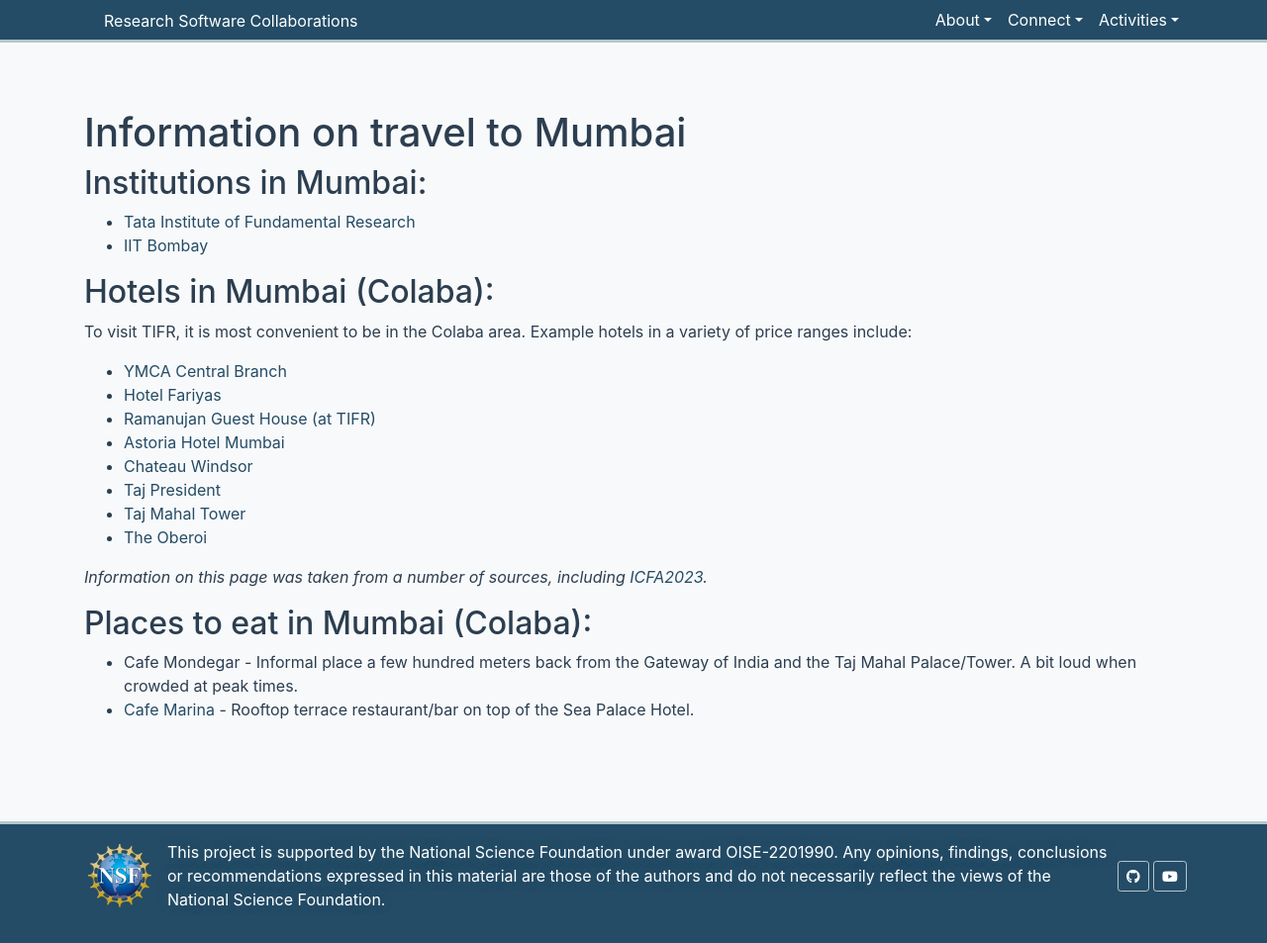
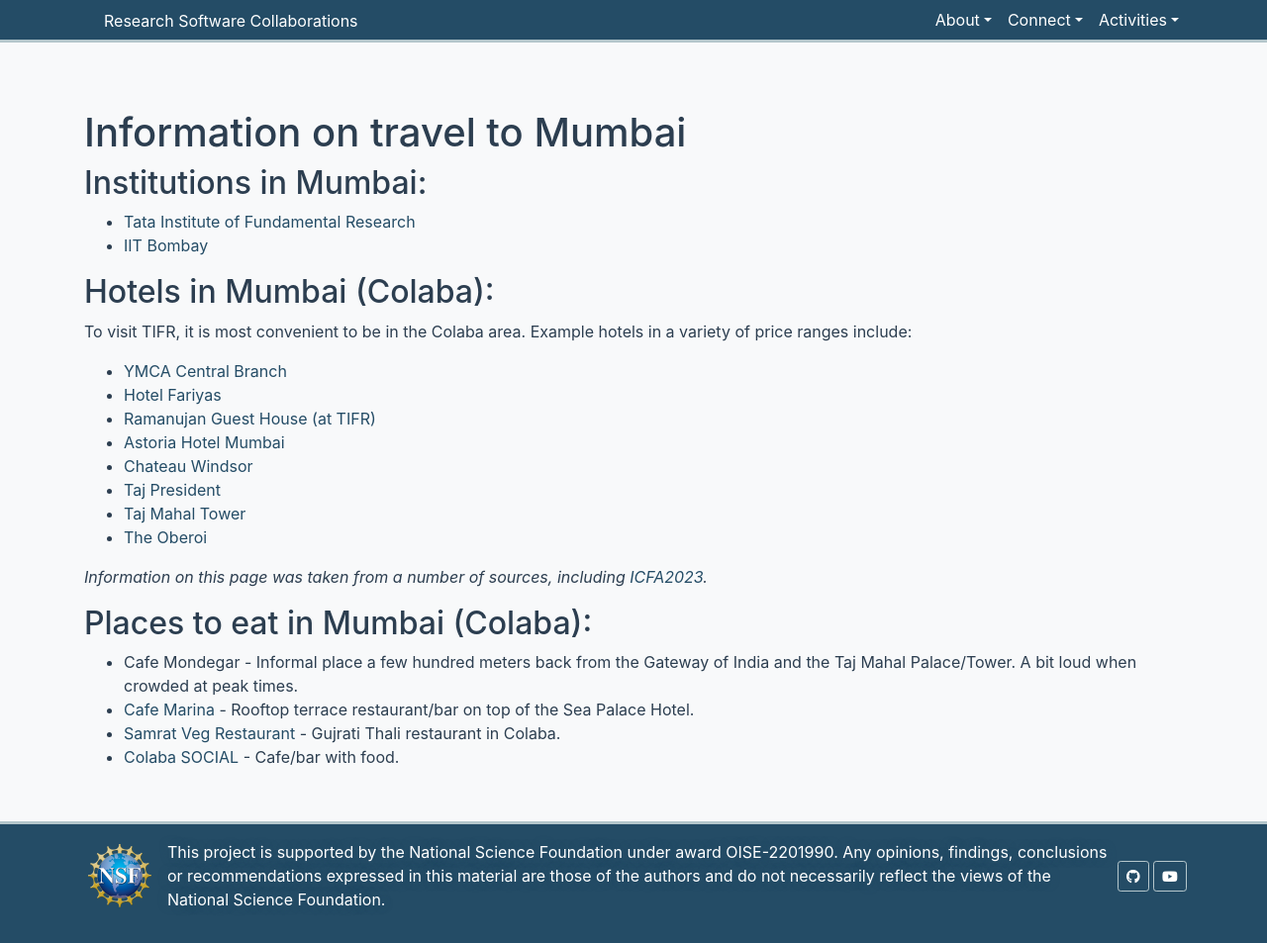
Before and after one commit to research-software-collaborations/research-software-collaborations.github.io, a Jekyll site: the page built from pages/info/travel-to-mumbai.md, in a window 1280 px wide and 953 px high. Shown: the whole window at 99% size. Built offline with Jekyll 4.4.1, drawn with Linux system fonts in a browser that asks for light colours; cached includes are drawn as plain includes.

Commit message:
add two more suggestions from Brij

```diff
--- a/pages/info/travel-to-mumbai.md
+++ b/pages/info/travel-to-mumbai.md
@@ -31,3 +31,5 @@ hotels in a variety of price ranges include:
 
   * Cafe Mondegar - Informal place a few hundred meters back from the Gateway of India and the Taj Mahal Palace/Tower. A bit loud when crowded at peak times.
   * [Cafe Marina](http://www.seapalacehotel.net/restaurants/restaurants.htm) - Rooftop terrace restaurant/bar on top of the Sea Palace Hotel.
+  * [Samrat Veg Restaurant](http://www.prashantcaterers.com/samrat/) - Gujrati Thali restaurant in Colaba.
+  * [Colaba SOCIAL](https://www.google.com/maps/place/Colaba+SOCIAL/@18.9216619,72.8322984,17z/data=!3m1!4b1!4m5!3m4!1s0x3be7d1c0ea74b9bf:0x41c1d5b1ada97f8c!8m2!3d18.9216619!4d72.8322984) - Cafe/bar with food.
```
